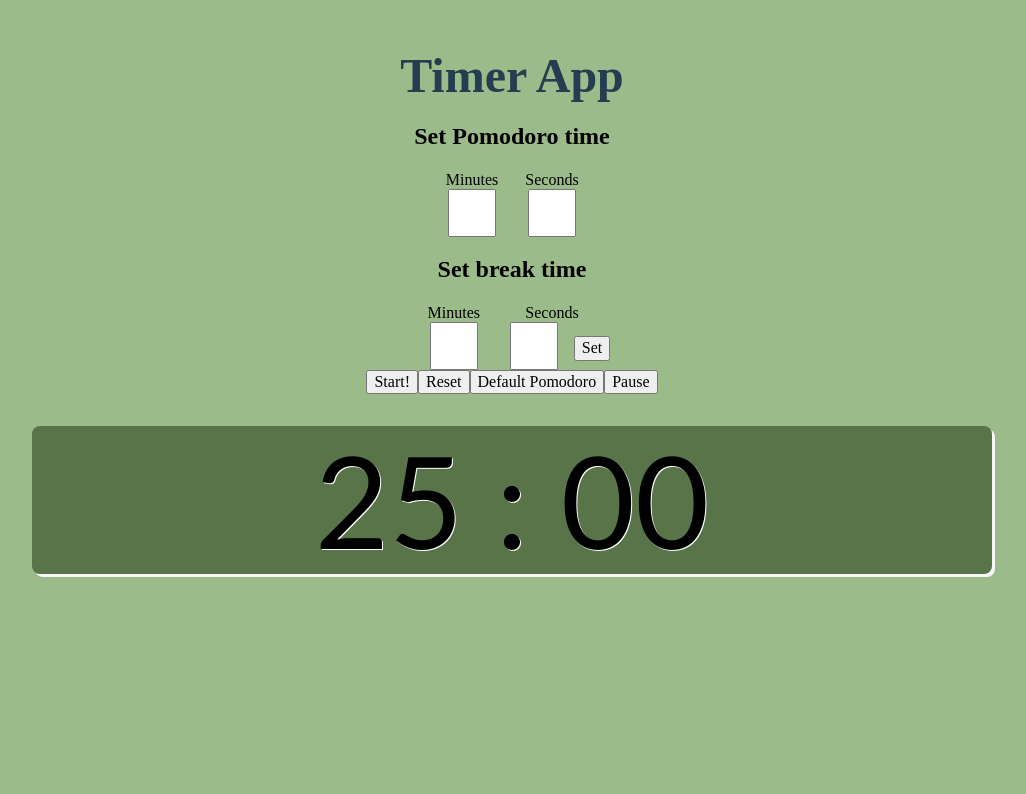
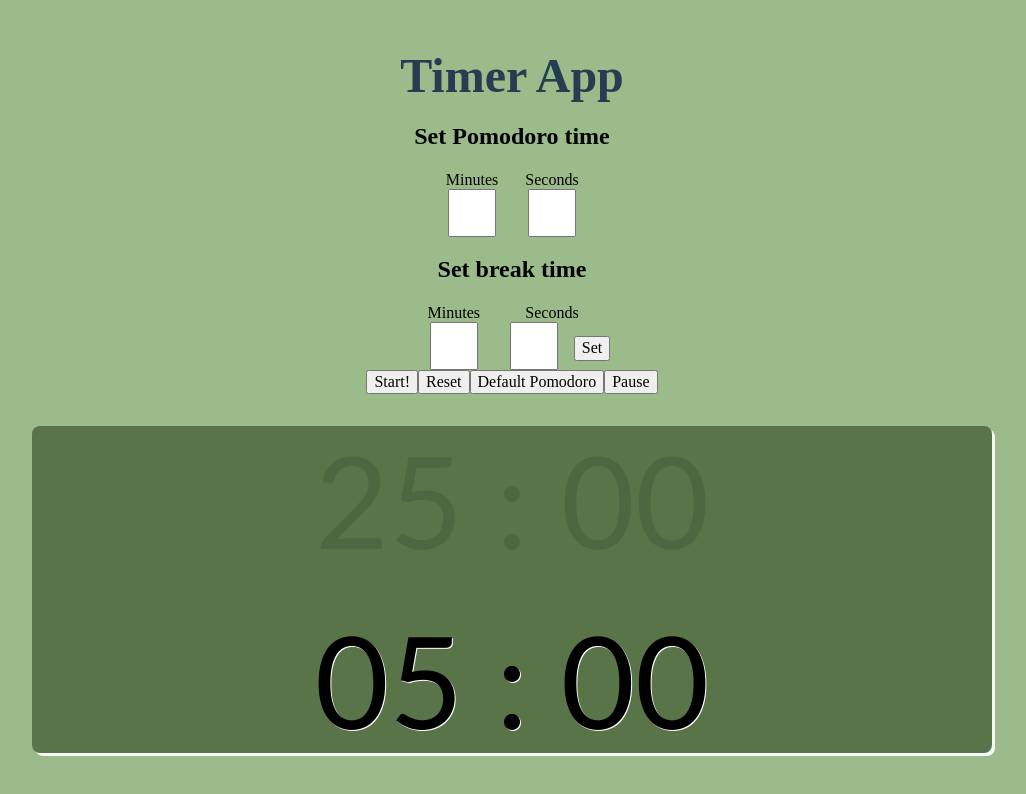
Before and after one commit to icelandico/timer-react, a React (Create React App) app: page / in a window 1280 px wide. Shown: the top 794 px of the page, without its empty margins (128-1154 px from the left). Built offline with nearby package versions, Linux system fonts and the light colour scheme.

Commit message:
Conditional displaying timer

```diff
--- a/src/components/Display/Display.js
+++ b/src/components/Display/Display.js
@@ -8,7 +8,10 @@ class Display extends Component {
   state = {
     minutes: '25',
     seconds: '0',
-    interval: false
+    breakMinutes: '5',
+    breakSeconds: '0',
+    interval: false,
+    break: true
   }
 
   handleStart = () => {
@@ -65,6 +68,9 @@ handleSetDefault = () => {
         <TimeDisplay
           minutes={this.state.minutes}
           seconds={this.state.seconds}
+          breakMinutes={this.state.breakMinutes}
+          breakSeconds={this.state.breakSeconds}
+          break={this.state.break}
         />
       </div>
     )
--- a/src/components/TimeDisplay/TimeDisplay.css
+++ b/src/components/TimeDisplay/TimeDisplay.css
@@ -6,6 +6,11 @@
   box-shadow: 3px 3px #f7f7f7; }
 
 .time-value {
+  margin: 2rem auto;
   font-size: 8rem;
   font-family: 'Trebuchet MS', 'Lucida Sans Unicode', 'Lucida Grande', 'Lucida Sans', Arial, sans-serif;
   text-shadow: 1px 1px #fff; }
+
+.break {
+  opacity: 0.1;
+  text-shadow: none; }
--- a/src/components/TimeDisplay/TimeDisplay.js
+++ b/src/components/TimeDisplay/TimeDisplay.js
@@ -10,7 +10,8 @@ class TimeDisplay extends Component {
   render() {
     return(
       <div className="timer-display">
-        <p className="time-value">{this.leadingZero(this.props.minutes)} : {this.props.seconds === '60' ? '00' : this.leadingZero(this.props.seconds)}</p>
+        <p className={this.props.break ? "time-value break" : "time-value"}>{this.leadingZero(this.props.minutes)} : {this.props.seconds === '60' ? '00' : this.leadingZero(this.props.seconds)}</p>
+        <p className={this.props.break ? "time-value" : "time-value break"}>{this.leadingZero(this.props.breakMinutes)} : {this.props.breakSeconds === '60' ? '00' : this.leadingZero(this.props.breakSeconds)}</p>
       </div>
     )
   }
--- a/src/components/TimeDisplay/TimeDisplay.scss
+++ b/src/components/TimeDisplay/TimeDisplay.scss
@@ -7,7 +7,13 @@
 }
 
 .time-value {
+  margin: 2rem auto;
   font-size: 8rem;
   font-family: 'Trebuchet MS', 'Lucida Sans Unicode', 'Lucida Grande', 'Lucida Sans', Arial, sans-serif;
   text-shadow: 1px 1px #fff;
 }
+
+.break {
+  opacity: 0.1;
+  text-shadow: none;
+}
```
